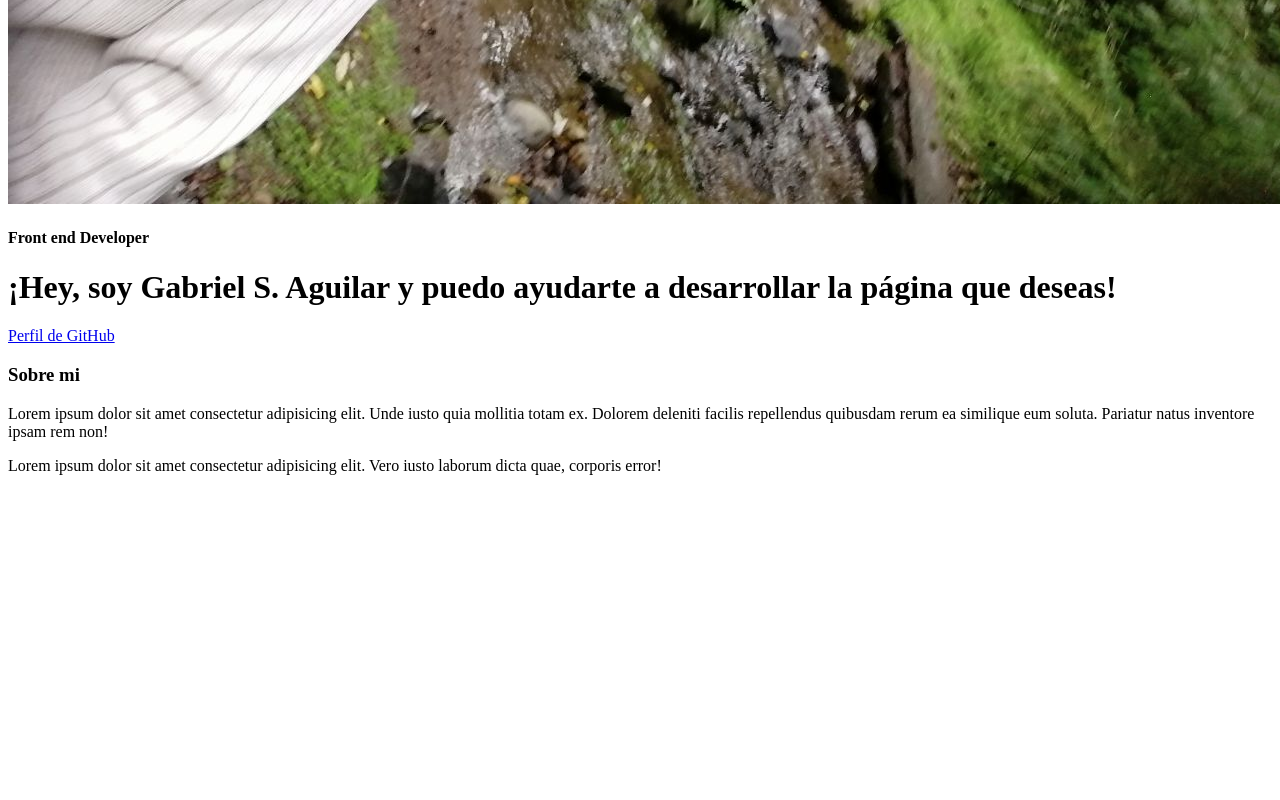
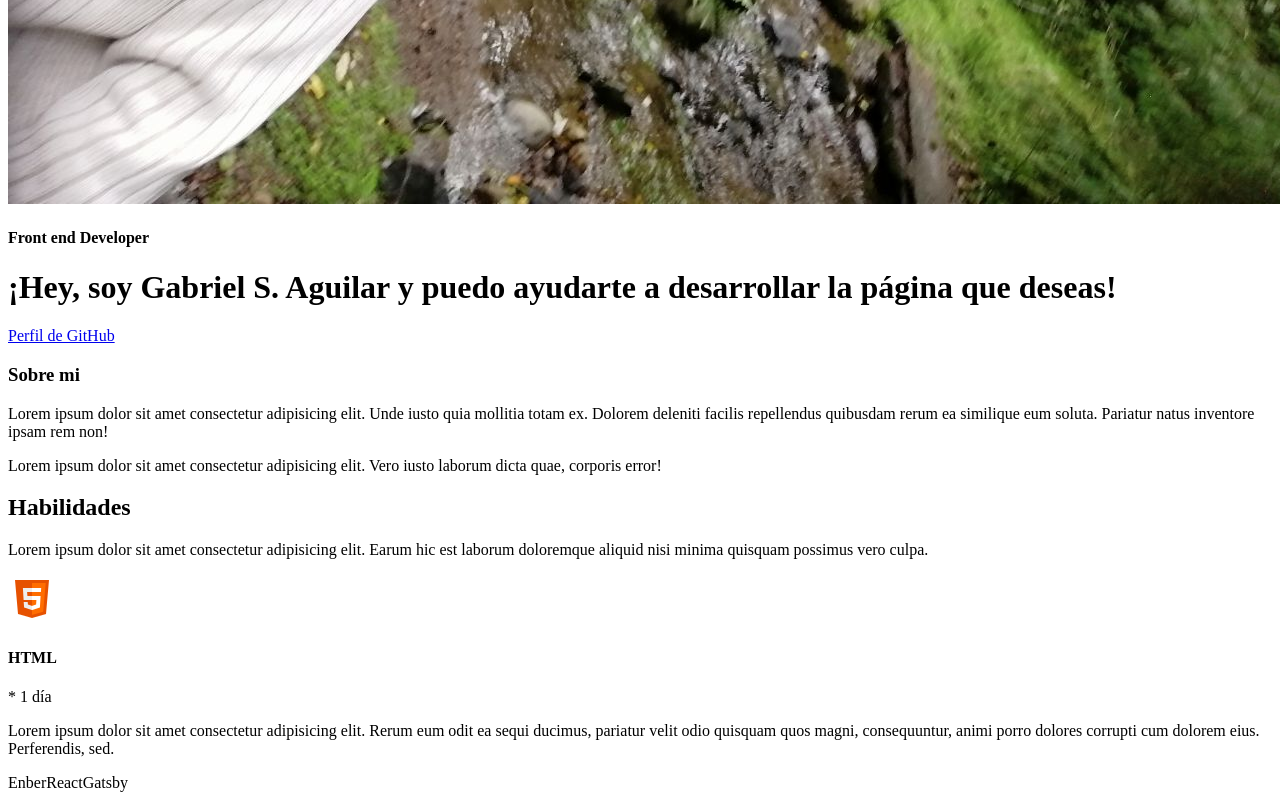
Before and after one commit to gabriel-solis/portfolio, a plain HTML site: page index.html in a window 1280 px wide. Shown: the part 850-1650 px from the top of the page. Before the commit the page ends 1341 px from the top, so only its background shows below. Drawn offline with Linux system fonts and the light colour scheme.

Commit message:
index, nav, header

```diff
--- a/index.html
+++ b/index.html
@@ -41,6 +41,29 @@
         Lorem ipsum dolor sit amet consectetur adipisicing elit. Vero iusto laborum dicta quae,
         corporis error!
     </p>
+    <section>
+        <h2>Habilidades</h2>
+        <p>Lorem ipsum dolor sit amet consectetur adipisicing elit. Earum hic est laborum doloremque aliquid nisi minima quisquam possimus vero culpa.</p>
+        <div>
+            <div>
+                <div>
+                    <img src="img/html5-icon.png" alt="" />
+                    <h4>HTML</h4>
+                    <span>* 1 día</span>
+                </div>
+                <div>
+                    <p>Lorem ipsum dolor sit amet consectetur adipisicing elit. Rerum eum odit ea sequi ducimus, pariatur velit odio quisquam quos magni, consequuntur, animi porro dolores corrupti cum dolorem eius. Perferendis, sed.</p>
+
+                </div>
+                <div>
+                    <span>Enber</span><span>React</span><span>Gatsby</span>
+                </div>
+            </div>
+
+
+
+        </div>
+    </section>
 
 </body>
 
```
Also changed, not shown: img/html5-icon.png (added).
